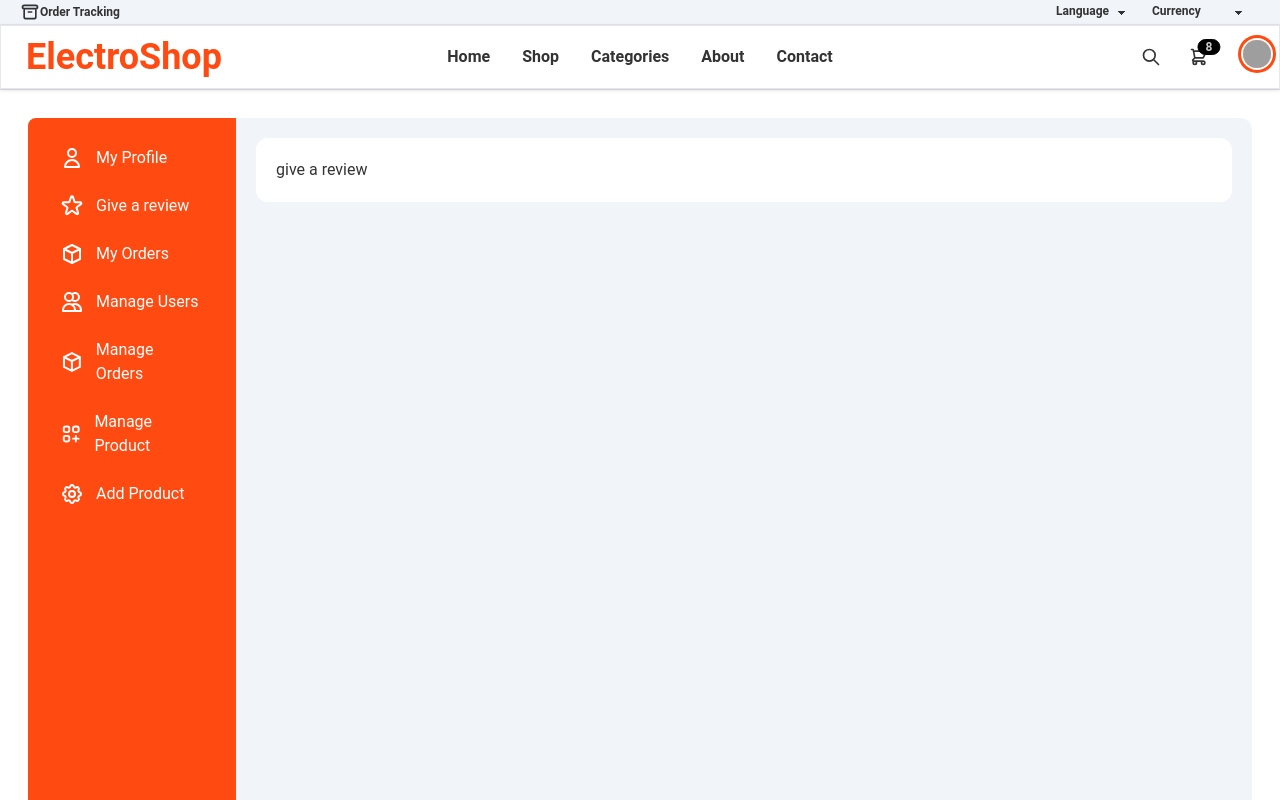
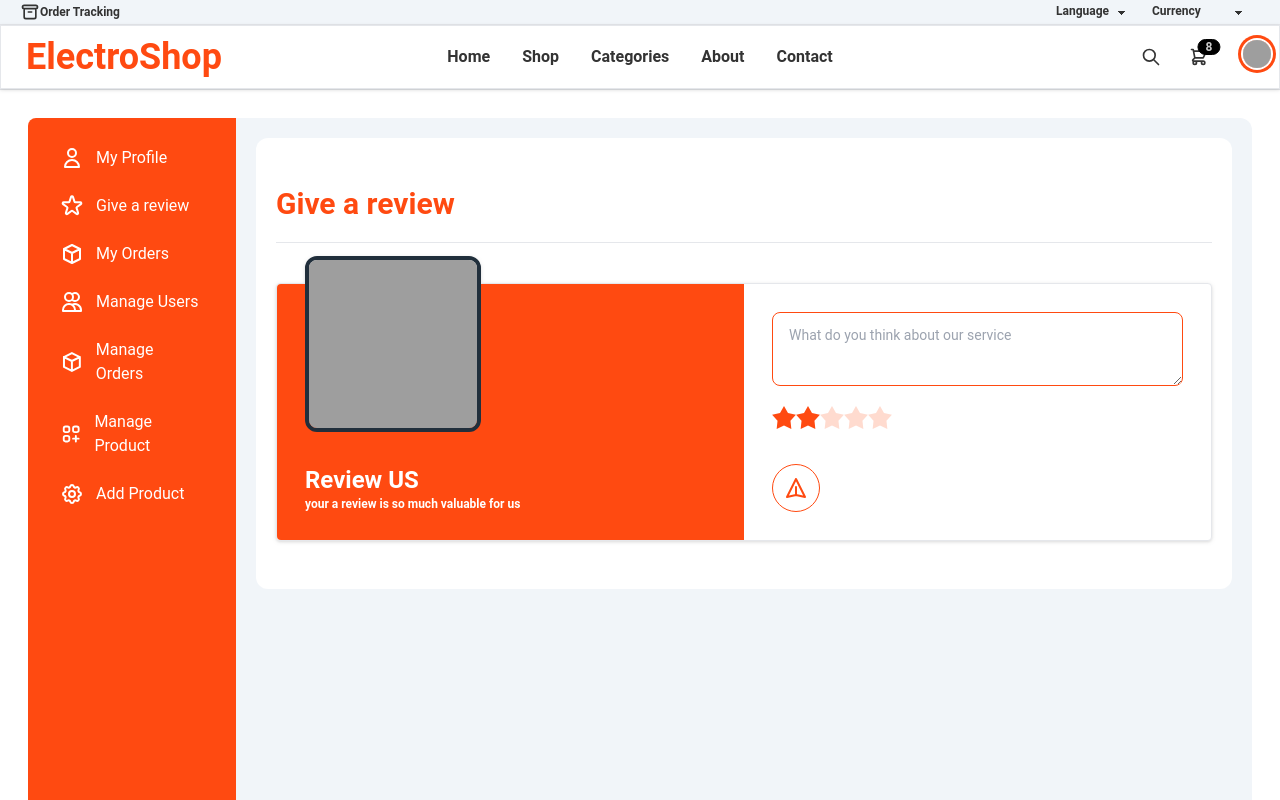
Before and after one commit to MdMuzahid07/ElectroShop_E-commerce-Client-, a React (Create React App) app: page /dashboard/review in a window 1280 px wide. Built offline with nearby package versions, Linux system fonts and the light colour scheme; grey boxes are pictures that could not be loaded.

Commit message:
review page design complete

```diff
--- a/src/Dashboard/UserPages/GiveAReview.jsx
+++ b/src/Dashboard/UserPages/GiveAReview.jsx
@@ -2,8 +2,41 @@ import React from 'react';
 
 const GiveAReview = () => {
     return (
-        <div>
-            <h2>give a review</h2>
+        <div className='my-7'>
+            <h2 className='text-3xl font-bold text-primary'>Give a review</h2>
+            <hr className='mt-5 mb-7' />
+            <div class="bg-white border drop-shadow rounded mt-10">
+                <div class="grid md:grid-cols-2">
+                    <div className='bg-primary rounded-l p-7 text-white'>
+                        <div>
+                            <div class="avatar absolute -top-7">
+                                <div class="w-44 border-4 border-accent rounded-xl">
+                                    <img src="https://placeimg.com/192/192/people" alt="profile_img " />
+                                </div>
+                            </div>
+                            <div className='absolute bottom-7'>
+                                <h2 className='text-2xl font-bold'>Review US</h2>
+                                <p className='text-xs font-bold'>your a review is so much valuable for us</p>
+                            </div>
+                        </div>
+                    </div>
+                    <div className='p-7'>
+                        <form action="">
+                            <textarea class="textarea textarea-primary w-full" placeholder="What do you think about our service"></textarea>
+                            <div class="rating mt-3 block">
+                                <input type="radio" name="rating-2" class="mask mask-star-2 bg-primary" />
+                                <input type="radio" name="rating-2" class="mask mask-star-2 bg-primary" checked />
+                                <input type="radio" name="rating-2" class="mask mask-star-2 bg-primary" />
+                                <input type="radio" name="rating-2" class="mask mask-star-2 bg-primary" />
+                                <input type="radio" name="rating-2" class="mask mask-star-2 bg-primary" />
+                            </div>
+                            <button className='btn btn-circle btn-outline btn-primary mt-7'><svg xmlns="http://www.w3.org/2000/svg" class="h-6 w-6" fill="none" viewBox="0 0 24 24" stroke="currentColor" stroke-width="2">
+                                <path stroke-linecap="round" stroke-linejoin="round" d="M12 19l9 2-9-18-9 18 9-2zm0 0v-8" />
+                            </svg></button>
+                        </form>
+                    </div>
+                </div>
+            </div>
         </div>
     );
 };
```
